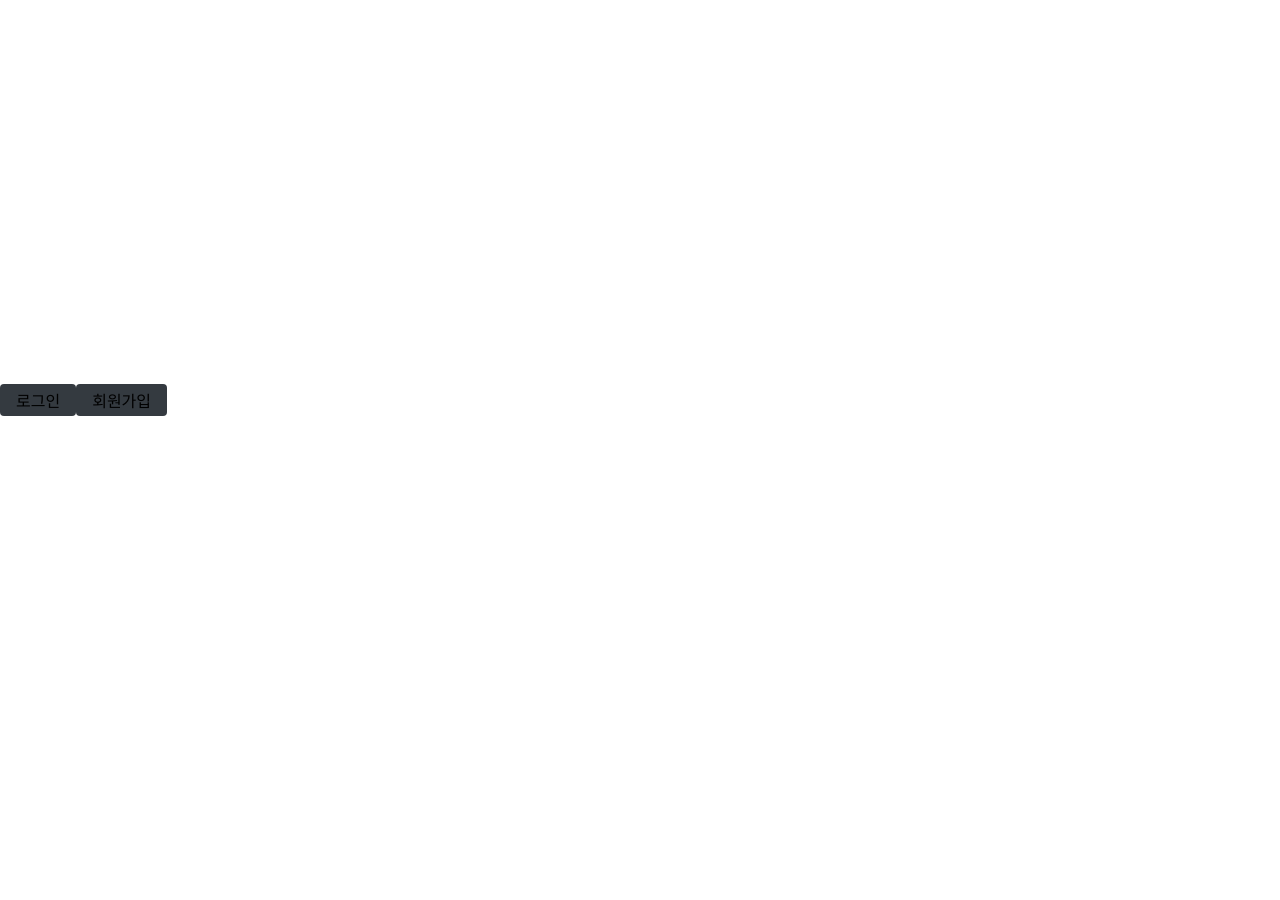
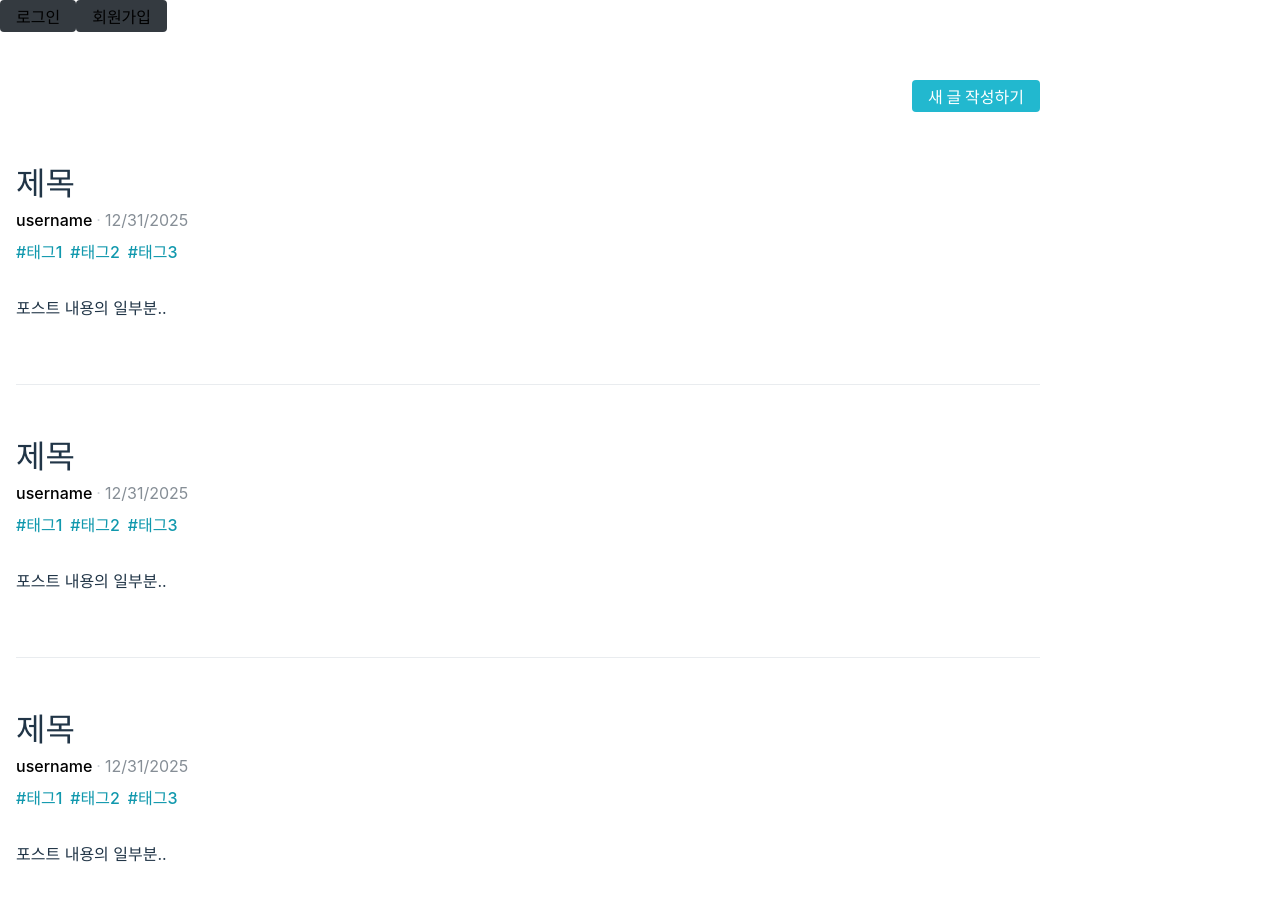
Before and after one commit to KownSungJun/CRUD_project, a React (Vite) app in the folder client/: page / in a window 1280 px wide. Shown: the top 900 px of the page. Before the commit the page ends 800 px from the top, so only its background shows below. Built offline with nearby package versions, Linux system fonts and the light colour scheme.

Commit message:
글 목록 페이지 디자인

```diff
--- a/client/package.json
+++ b/client/package.json
@@ -28,5 +28,6 @@
     "eslint-plugin-react-refresh": "^0.4.24",
     "globals": "^16.5.0",
     "vite": "^7.2.4"
-  }
+  },
+  "proxy": "http://localhost:4000/"
 }
--- /dev/null
+++ b/client/src/componets/common/SubInfo.jsx
@@ -0,0 +1,35 @@
+import styled, {css} from "styled-components";
+import {Link} from 'react-router-dom';
+import palette from "../../lib/styles/palette";
+
+const SubInfoBlock = styled.div`
+    ${props =>
+        props.hasMarginTop &&
+        css`
+            margin-top: 1rem;
+        `
+    }
+    color: ${palette.gray[6]};
+
+    span + span:before {
+        color: ${palette.gray[4]};
+        padding-left: 0.25rem;
+        padding-right: 0.25rem;
+        content: '\\B7';
+    }
+`
+
+const SubInfo = ({username, publishedDate, hasMarginTop}) => {
+    return (
+        <SubInfoBlock hasMarginTop={hasMarginTop}>
+            <span>
+                <b>
+                    <Link to={`/@${username}`}>{username}</Link>
+                </b>
+            </span>
+            <span>{new Date(publishedDate).toLocaleDateString()}</span>
+        </SubInfoBlock>
+    )
+}
+
+export default SubInfo;
--- /dev/null
+++ b/client/src/componets/common/Tags.jsx
@@ -0,0 +1,29 @@
+import styled, {css} from "styled-components";
+import {Link} from 'react-router-dom';
+import palette from "../../lib/styles/palette";
+
+
+const TagsBlock = styled.div`
+    margin-top: 0.5rem;
+    .tag {
+        display: inline-block;
+        color: ${palette.cyan[7]};
+        text-decoration: none;
+        margin-right: 0.5rem;
+        &:hover {
+            color: ${palette.cyan[6]};
+        }
+    }
+`
+
+const Tags = ({tags}) => {
+    return (
+        <TagsBlock>
+            {tags.map(tag => (
+                <Link className="tag" to={`/?tag=${tag}`} key={tag}>#{tag}</Link>
+            ))}
+        </TagsBlock>
+    )
+}
+
+export default Tags;
--- a/client/src/componets/posts/PostList.jsx
+++ b/client/src/componets/posts/PostList.jsx
@@ -2,7 +2,8 @@ import styled from "styled-components";
 import Responsive from "../common/Responsive"
 import Button from "../common/Button";
 import palette from "../../lib/styles/palette";
-
+import SubInfo from "../common/SubInfo";
+import Tags from "../common/Tags";
 const PostListBlock = styled(Responsive)`
     margin-top: 3rem;
 `
@@ -36,9 +37,60 @@ const PostItemBlock = styled.div`
     }
 `
 
-const SubInto = styled.div`
-    color: ${palette.gray[6]};
-    padding-left: 0.25rem;
-    padding-right: 0.25rem;
-    content: '\\B7';
-`
+// const SubInto = styled.div`
+//     color: ${palette.gray[6]};
+
+//     span + span:before {
+//         color: ${palette.gray[4]};
+//         padding-left: 0.25rem;
+//         padding-right: 0.25rem;
+//         content: '\\B7';
+//     }
+// `
+
+// const Tags = styled.div`
+//     margin-top: 0.5rem;
+//     .tag {
+//         display: inline-block;
+//         color: ${palatte.cyan[7]};
+//         text-decoration: none;
+//         margin-right: 0.rem;
+//         &:hover {
+//             color: ${palatte.cyan[6]};
+//         }
+//     }
+// `
+
+const PostItem = () => {
+    return (
+        <>
+            <PostItemBlock>
+                <h2>제목</h2>
+                <SubInfo username="username" publishedDate={new Date()} />
+                <Tags tags={['태그1', '태그2', '태그3']}/>
+                <p>포스트 내용의 일부분..</p>
+            </PostItemBlock>
+        </>
+    )
+}
+
+const PostList = () => {
+    return (
+        <>
+            <PostListBlock>
+                <WritePostButtonWrapper>
+                    <Button cyan to="/write">
+                        새 글 작성하기
+                    </Button>
+                </WritePostButtonWrapper>
+                <div>
+                    <PostItem />
+                    <PostItem />
+                    <PostItem />
+                </div>
+            </PostListBlock>
+        </>
+    )
+}
+
+export default PostList;
--- a/client/src/pages/PostListPage.jsx
+++ b/client/src/pages/PostListPage.jsx
@@ -1,5 +1,6 @@
 import Button from "../componets/common/Button"
 import { Link } from "react-router-dom"
+import PostList from "../componets/posts/PostList"
 const PostListPage = () => {
     return <>
     <Button>
@@ -8,6 +9,7 @@ const PostListPage = () => {
       <Button >
          <Link to="/register">회원가입</Link>
       </Button>
+      <PostList/>
     </>
 }
 
```
Also changed, not shown: client/src/componets/posts/PostViewer.jsx (added), client/src/modules/post.js (added).
